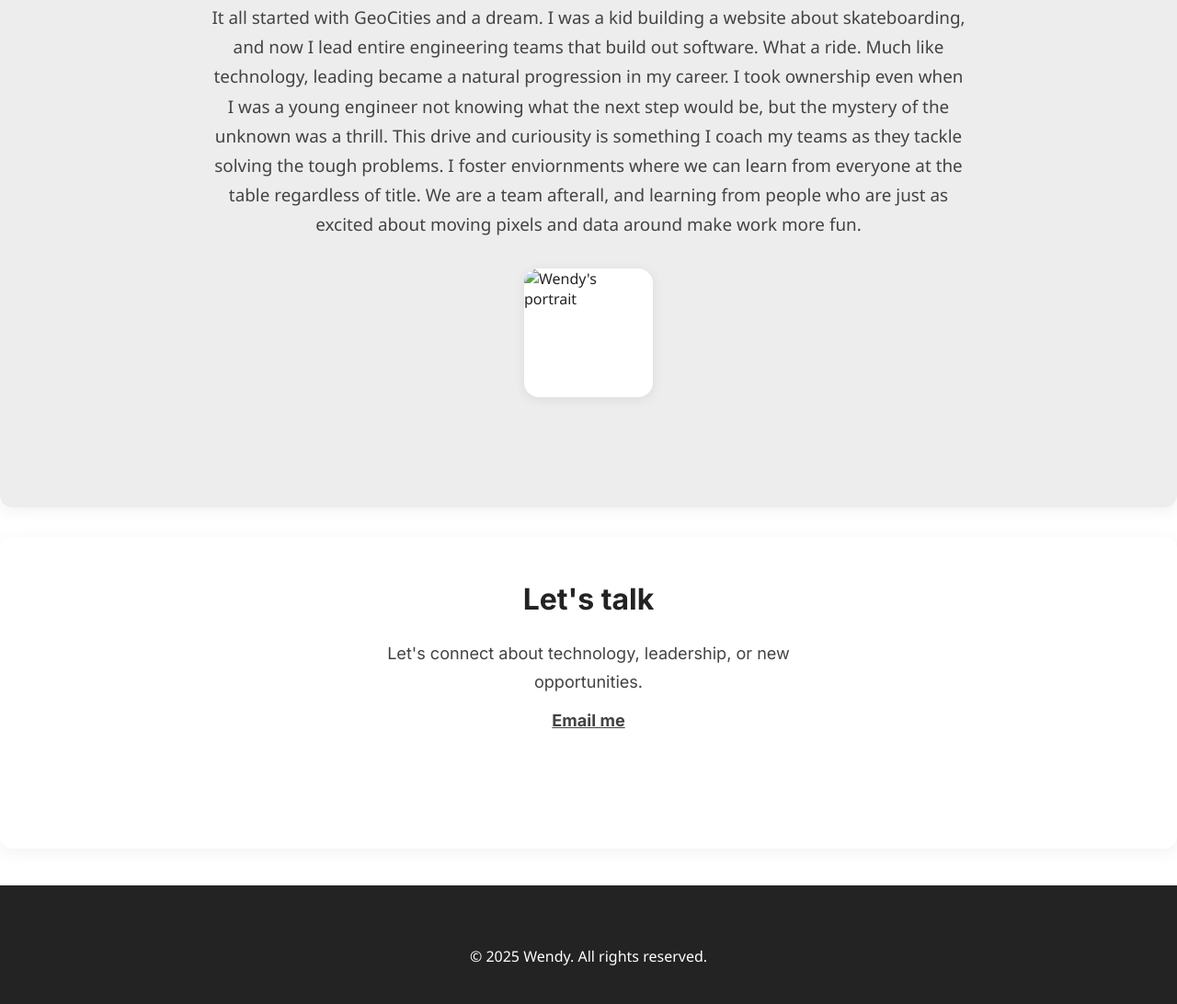
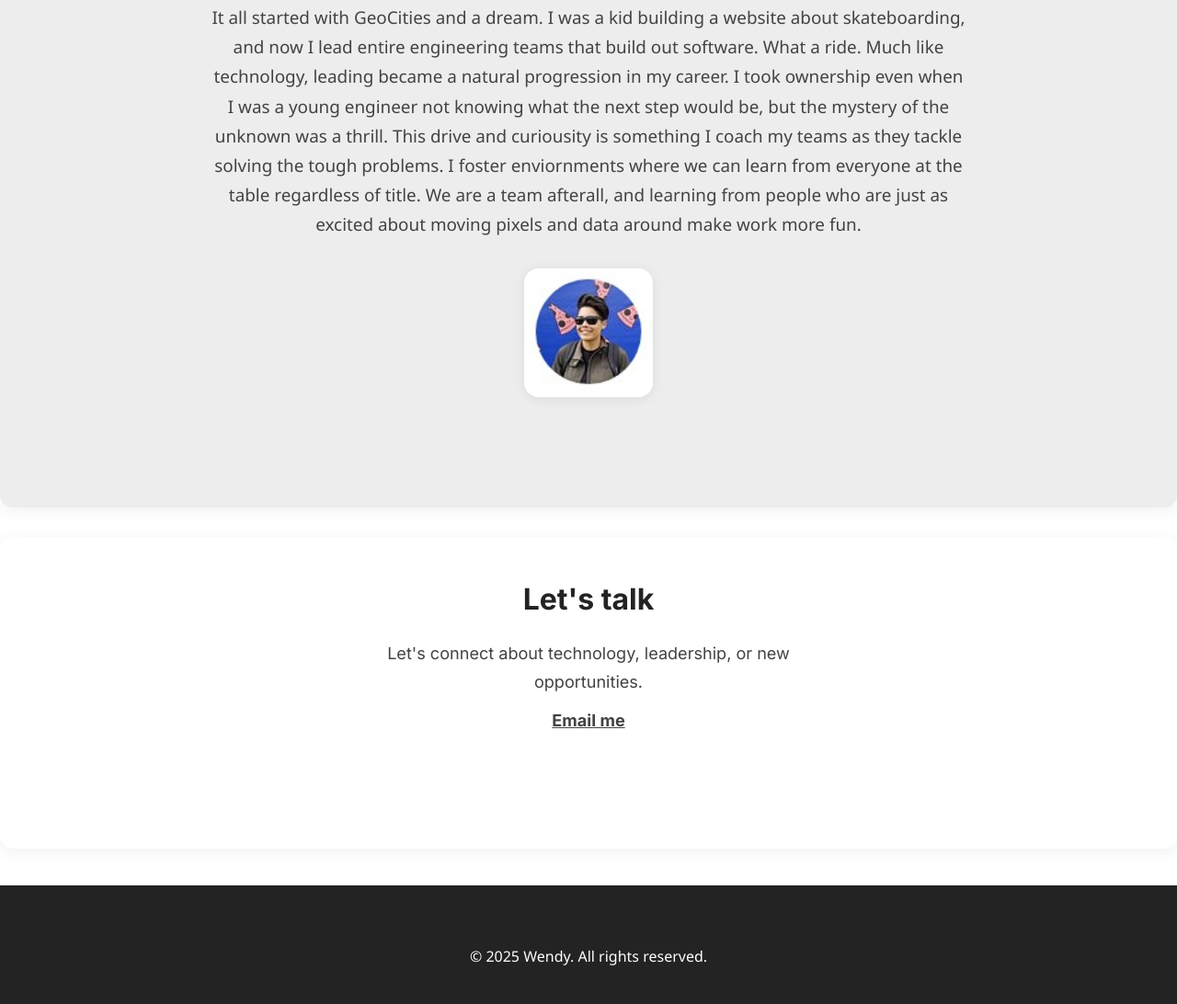
Before and after one commit to sparkedev/sparkedev.github.io, a plain HTML site: page index.html in a window 1280 px wide. Shown: the part 3199-4291 px from the top of the page at 92% size. Drawn offline with Linux system fonts and the light colour scheme.

Commit message:
content update

```diff
--- a/index.html
+++ b/index.html
@@ -93,7 +93,7 @@
                     <span class="about-script">Here's what matters to me.</span>
                 </h2>
                 <p>It all started with GeoCities and a dream. I was a kid building a website about skateboarding, and now I lead entire engineering teams that build out software. What a ride. Much like technology, leading became a natural progression in my career. I took ownership even when I was a young engineer not knowing what the next step would be, but the mystery of the unknown was a thrill. This drive and curiousity is something I coach my teams as they tackle solving the tough problems. I foster enviornments where we can learn from everyone at the table regardless of title. We are a team afterall, and learning from people who are just as excited about moving pixels and data around make work more fun. </p>
-                <img class="about-photo" src="" alt="Wendy's portrait">
+                <img class="about-photo" src="./assets/mepic.jpg" alt="Wendy's portrait">
             </div>
         </section>
         <section id="contact" class="contact-card-section">
```
Also changed, not shown: assets/mepic.jpg (added).
